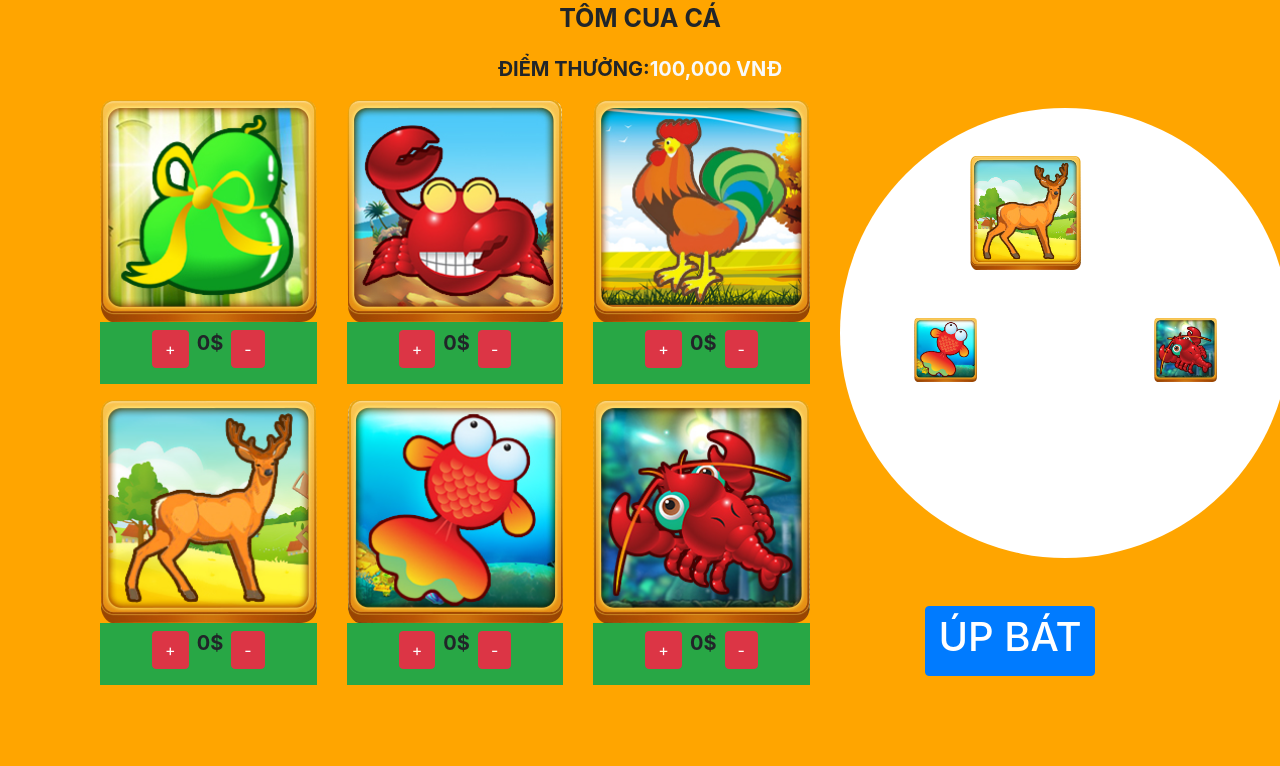
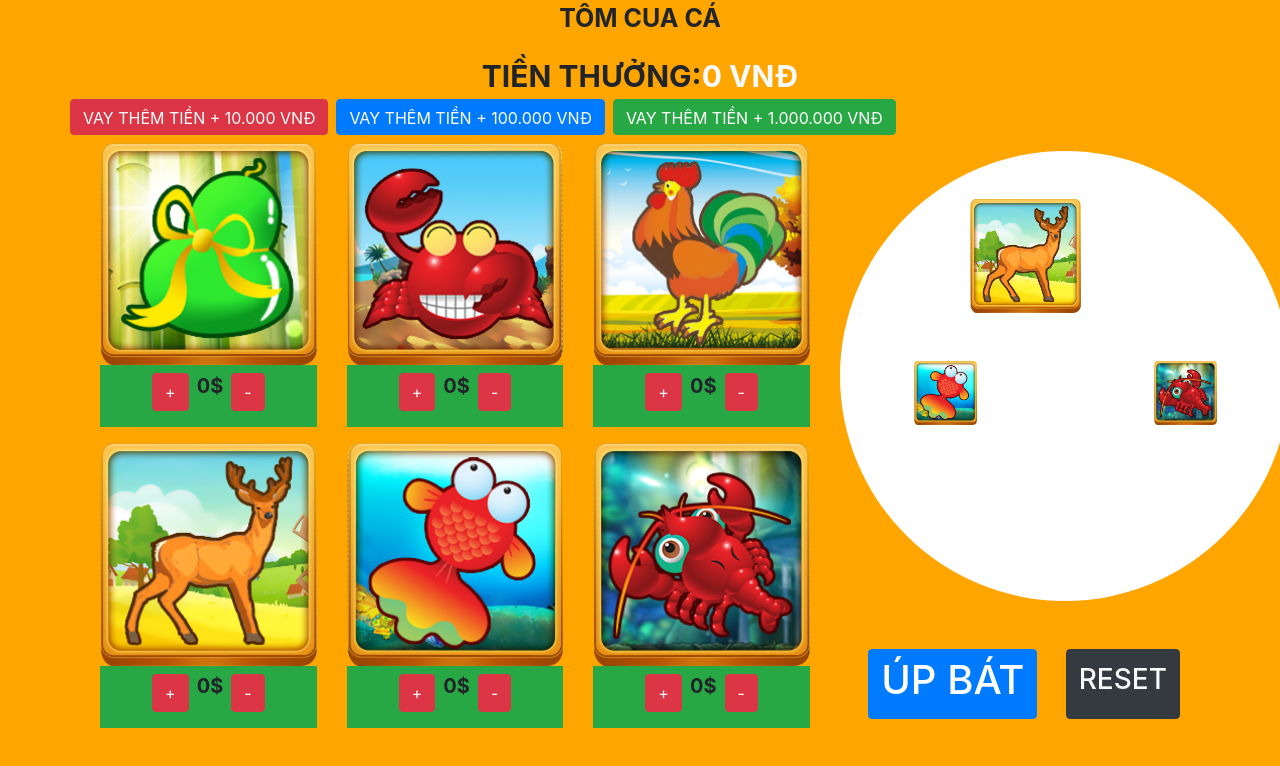
Before and after one commit to bachdangtuan/GAME-Redux-ReactJS-Tom-Cua-Ca, a React (Create React App) app: page / in a window 1280 px wide. Shown: the top 766 px of the page. Built offline with nearby package versions, Linux system fonts and the light colour scheme.

Commit message:
chinh sua linh tinh lai game play

```diff
--- a/src/Reducer/BauCuaReducer.js
+++ b/src/Reducer/BauCuaReducer.js
@@ -10,7 +10,7 @@ const initialState = {
         { ma: 'ca', hinhAnh: './img/ca.png', diemCuoc: 0 },
         { ma: 'tom', hinhAnh: './img/tom.png', diemCuoc: 0 }
     ],
-    tongDiem: 100000,
+    tongDiem: 0,
     mangXucXac: [
         { ma: 'nai', hinhAnh: './img/nai.png' },
         { ma: 'ca', hinhAnh: './img/ca.png' },
@@ -58,6 +58,18 @@ export default (state = initialState, action) => {
         case 'TANG_TIEN': {
             if (action.diemCuoc === 0) {
                 state.tongDiem += 10000;
+            }
+            return {...state}
+        }
+        case 'TANG_TIEN1': {
+            if (action.diemCuoc === 0) {
+                state.tongDiem += 100000;
+            }
+            return {...state}
+        }
+        case 'TANG_TIEN2': {
+            if (action.diemCuoc === 0) {
+                state.tongDiem += 1000000;
             }
             return {...state}
         }
--- a/src/TomCuaCa/DanhSachCuoc/DanhSachXucXac.jsx
+++ b/src/TomCuaCa/DanhSachCuoc/DanhSachXucXac.jsx
@@ -49,6 +49,8 @@ export default function DanhSachXucXac(props) {
         }}>
          <h1>ÚP BÁT</h1>
         </button>
+
+        <button className='btn btn-dark text-light' onClick={()=>{window.location.reload()}}><h3>RESET</h3></button>
       </div>
 
 
@@ -73,6 +75,7 @@ export default function DanhSachXucXac(props) {
         </h3>
 
       </div>
+
     </div>
   )
 }
--- a/src/TomCuaCa/DanhSachCuoc/DiemCuoc.jsx
+++ b/src/TomCuaCa/DanhSachCuoc/DiemCuoc.jsx
@@ -6,11 +6,13 @@ export default function DiemCuoc(props) {
   const diemCuoc = useSelector(state => state.BauCuaReducer.tongDiem)
 
   const renderDieuKien = () => {
-    if (diemCuoc !== 0) {
-      return <span className='text-light'>{diemCuoc.toLocaleString()} VNĐ</span>
+    if (diemCuoc < 0) {
+      return <span className='text-light'>{diemCuoc.toLocaleString()} VNĐ
+      </span>
+
     } else {
-      return  <span className='text-light'>{diemCuoc.toLocaleString()} VNĐ
-        <button className='btn btn-danger pb-2 mb-2' onClick={
+      return <span className='text-light'>{diemCuoc.toLocaleString()} VNĐ
+        {/* <button id='vayTien' className='btn btn-danger pb-2 mb-2' onClick={
           () => {
             dispatch({
               type: 'TANG_TIEN',
@@ -18,7 +20,7 @@ export default function DiemCuoc(props) {
             })
           }
         }> VAY THÊM TIỀN + 10.000 VNĐ
-        </button>
+        </button> */}
 
       </span>
     }
@@ -28,20 +30,57 @@ export default function DiemCuoc(props) {
 
 
   return (
-    <div className="text-center pb-3">
+    <div className="text-center container pb-1">
       <p style={{
         fontSize: '25px',
         fontWeight: 'bold'
       }}>TÔM CUA CÁ</p>
       <div>
         <span style={{
-          fontSize: '20px',
+          fontSize: '30px',
           fontWeight: 'bold'
-        }}>ĐIỂM THƯỞNG:
+        }}>TIỀN THƯỞNG:
           {/* <span>{diemCuoc.toLocaleString()}</span> */}
           {renderDieuKien()}
+          <div className="row">
+            <button id='vayTien1' style={{ display: 'block' }} className='btn btn-danger mr-2 pb-1 mb-1' onClick={
+              () => {
+                document.getElementById('vayTien3').style.display = 'none'
+                document.getElementById('vayTien2').style.display = 'none'
+                document.getElementById('vayTien1').style.display = 'none'
+                dispatch({
+                  type: 'TANG_TIEN',
+                  diemCuoc
+                })
+              }
+            }> VAY THÊM TIỀN + 10.000 VNĐ
+            </button>
+            <button id='vayTien2' style={{ display: 'block' }} className='btn btn-primary mr-2 pb-1 mb-1' onClick={
+              () => {
+                document.getElementById('vayTien3').style.display = 'none'
+                document.getElementById('vayTien2').style.display = 'none'
+                document.getElementById('vayTien1').style.display = 'none'
+                dispatch({
+                  type: 'TANG_TIEN1',
+                  diemCuoc
+                })
+              }
+            }> VAY THÊM TIỀN + 100.000 VNĐ
+            </button>
+            <button id='vayTien3' style={{ display: 'block' }} className='btn btn-success mr-2 pb-1 mb-1' onClick={
+              () => {
+                document.getElementById('vayTien3').style.display = 'none'
+                document.getElementById('vayTien2').style.display = 'none'
+                document.getElementById('vayTien1').style.display = 'none'
+                dispatch({
+                  type: 'TANG_TIEN2',
+                  diemCuoc
+                })
+              }
+            }> VAY THÊM TIỀN + 1.000.000 VNĐ
+            </button>
+          </div>
         </span>
-
       </div>
     </div>
   )
```
